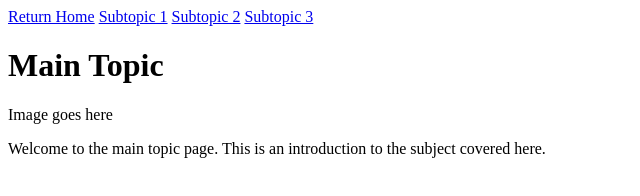
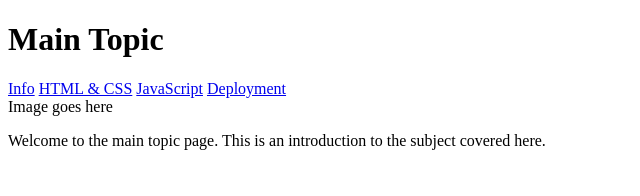
Before and after one commit to zwev/zwev.github.io, a plain HTML site: page info/web/html.html in a window 1280 px wide. Shown: the whole page, without its empty margins (0-640 px from the left). Drawn offline with Linux system fonts and the light colour scheme.

Commit message:
Changed links in html section

```diff
--- a/info/web/html.html
+++ b/info/web/html.html
@@ -3,18 +3,18 @@
 <head>
     <meta charset="UTF-8">
     <meta name="viewport" content="width=device-width, initial-scale=1.0">
-    <title>Main Topic</title>
+    <title>HTML & CSS</title>
 </head>
 <body>
+    <h1>Main Topic</h1>
     <nav>
-        <a href="../../index.html">Return Home</a>
-        <a href="subtopic1.html">Subtopic 1</a>
-        <a href="subtopic2.html">Subtopic 2</a>
-        <a href="subtopic3.html">Subtopic 3</a>
+        <a href="../view.html">Info</a>
+        <a href="html.html">HTML & CSS</a>
+        <a href="js.html">JavaScript</a>
+        <a href="deploy.html">Deployment</a>
     </nav>
 
     <div class="container">
-        <h1>Main Topic</h1>
         <div class="image-placeholder">Image goes here</div>
         <p>Welcome to the main topic page. This is an introduction to the subject covered here.</p>
     </div>
```
